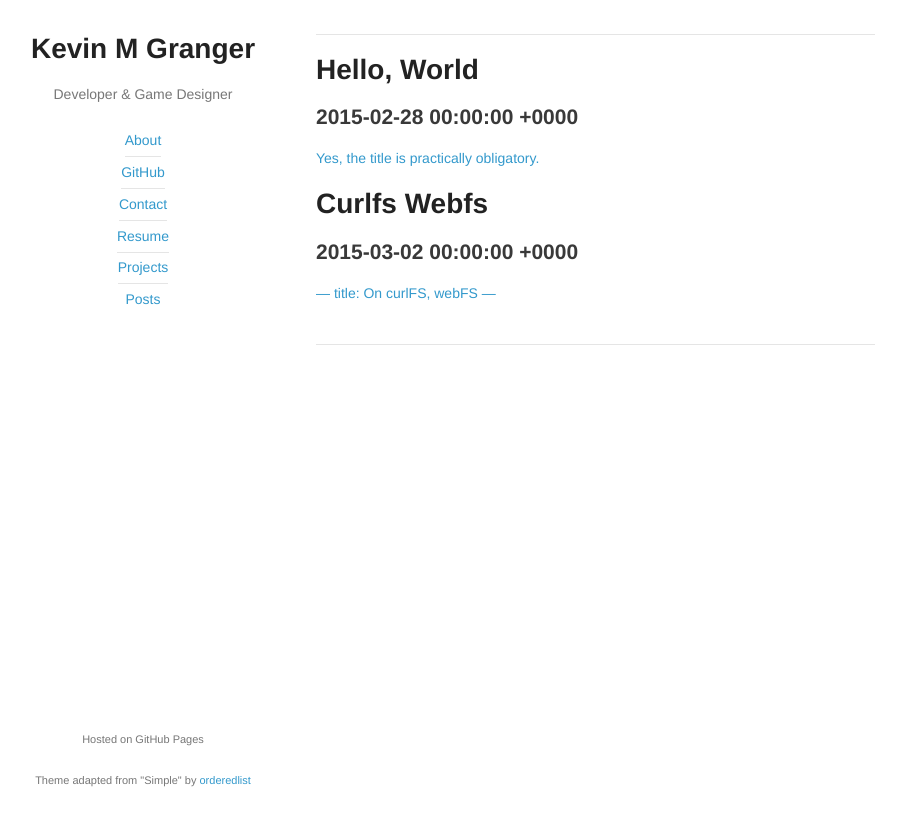
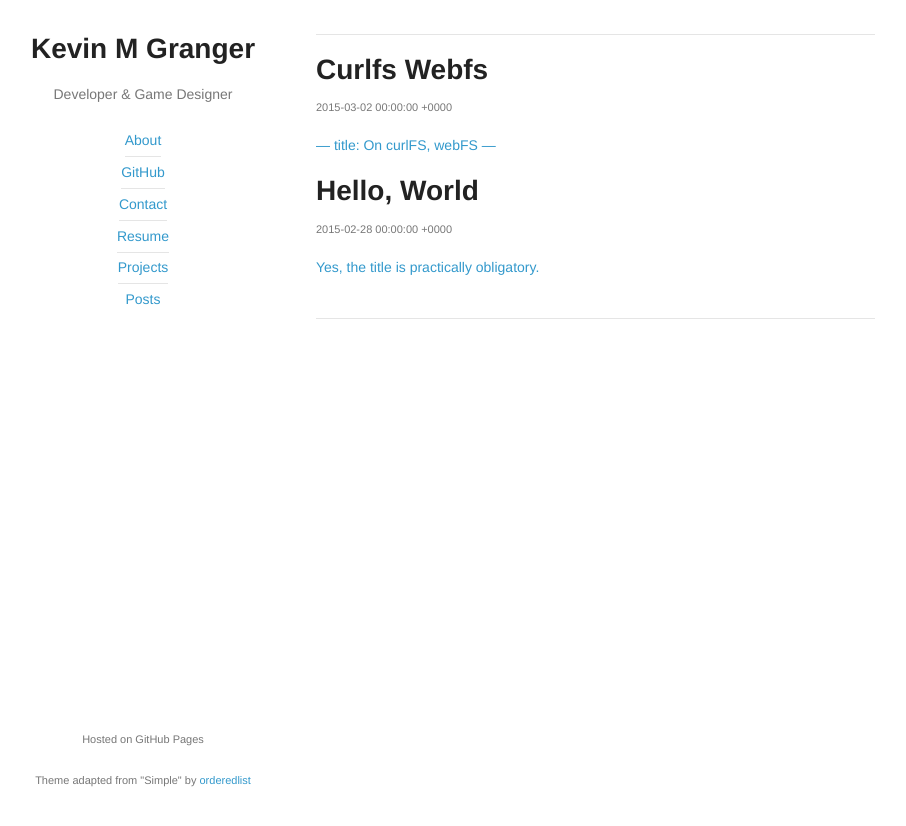
Before and after one commit to KevinMGranger/kevinmgranger.github.io, a Jekyll site: the page built from posts/index.markdown, in a window 1280 px wide. Shown: the top 826 px of the page, without its empty margins (195-1101 px from the left). Built offline with Jekyll 4.4.1, drawn with Linux system fonts in a browser that asks for light colours.

Commit message:
fix post ordering

```diff
--- a/posts/index.markdown
+++ b/posts/index.markdown
@@ -2,13 +2,11 @@
 title: Kevin M Granger's Blog
 ---
 
-{% assign posts = site.posts | sort 'date' %}
-
-{% for post in posts %}
+{% for post in site.posts %}
 
 <section><a href="{{ post.url }}">
 <h1>{{ post.title }}</h1>
-<h2>{{ post.date }}</h2>
+<p><small>{{ post.date }}</small></p>
 <p>{{ post.excerpt }}</p>
 </a>
 </section>
```
